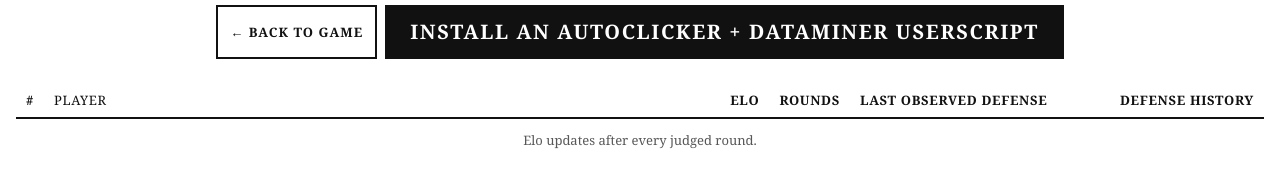
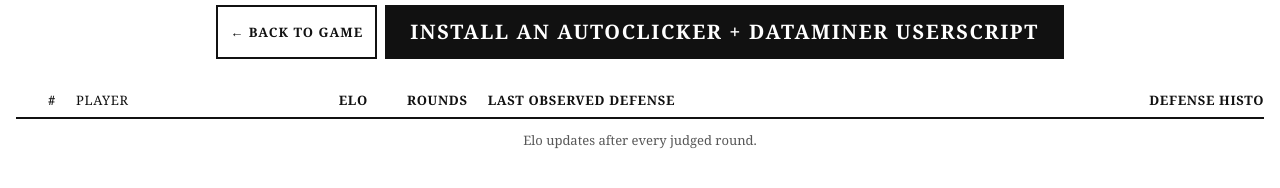
Before and after one commit to klntsky/trolley-cheats, a website: page leaderboard-observer/public/index.html in a window 1280 px wide. Shown: the part 76-264 px from the top of the page. Drawn offline with Linux system fonts and the light colour scheme.

Commit message:
Give leaderboard defenses more table space

```diff
--- a/leaderboard-observer/public/index.html
+++ b/leaderboard-observer/public/index.html
@@ -20,6 +20,7 @@
     <div id="totals"></div>
     <p id="status" class="notice" role="status"></p>
     <div class="leaderboard-table"><table>
+      <colgroup><col class="rank-width"><col class="player-width"><col class="elo-width"><col class="rounds-width"><col class="defense-width"><col class="history-width"></colgroup>
       <thead><tr><th scope="col">#</th><th scope="col" class="player">Player</th><th scope="col">Elo</th><th scope="col">Rounds</th><th scope="col" class="defense">Last observed defense</th><th scope="col" class="history-col">Defense history</th></tr></thead>
       <tbody id="rows"></tbody>
     </table></div>
--- a/leaderboard-observer/public/style.css
+++ b/leaderboard-observer/public/style.css
@@ -51,8 +51,15 @@ body {
 .notice:empty { display: none; }
 .leaderboard-table { overflow-x: auto; margin: 24px 0 0; }
 .leaderboard table {
-  width: 100%; border-collapse: collapse; font-variant-numeric: tabular-nums;
+  width: 100%; min-width: 1000px; table-layout: fixed;
+  border-collapse: collapse; font-variant-numeric: tabular-nums;
 }
+.leaderboard .rank-width { width: 4%; }
+.leaderboard .player-width { width: 18%; }
+.leaderboard .elo-width { width: 7%; }
+.leaderboard .rounds-width { width: 8%; }
+.leaderboard .defense-width { width: 53%; }
+.leaderboard .history-width { width: 10%; }
 .leaderboard th, .leaderboard td {
   padding: 8px 10px; text-align: right; white-space: nowrap;
   border-bottom: 1px solid #d8d2c6;
@@ -61,11 +68,12 @@ body {
   font-size: 13px; letter-spacing: 0.05em; text-transform: uppercase;
   border-bottom: 2px solid var(--ink);
 }
-.leaderboard .player { width: 100%; text-align: left; font-weight: normal; }
-.leaderboard .who { display: inline-flex; align-items: center; gap: 8px; }
+.leaderboard .player { text-align: left; font-weight: normal; white-space: normal; overflow-wrap: anywhere; }
+.leaderboard .who { display: inline-flex; align-items: center; gap: 8px; max-width: 100%; }
+.leaderboard .who a { min-width: 0; overflow-wrap: anywhere; }
 .leaderboard .player img { border-radius: 50%; flex: none; }
 .leaderboard .elo { font-weight: bold; }
-.leaderboard .defense { min-width: 260px; max-width: 440px; text-align: left; white-space: pre-wrap; overflow-wrap: anywhere; }
+.leaderboard .defense { text-align: left; white-space: pre-wrap; overflow-wrap: anywhere; }
 .leaderboard .history-col { text-align: left; }
 .leaderboard-note { margin: 12px 0 0; font-size: 13px; opacity: 0.7; }
 dialog {
```
Also changed, not shown: leaderboard-observer/test/observer.test.mjs (+3 -0 lines).
